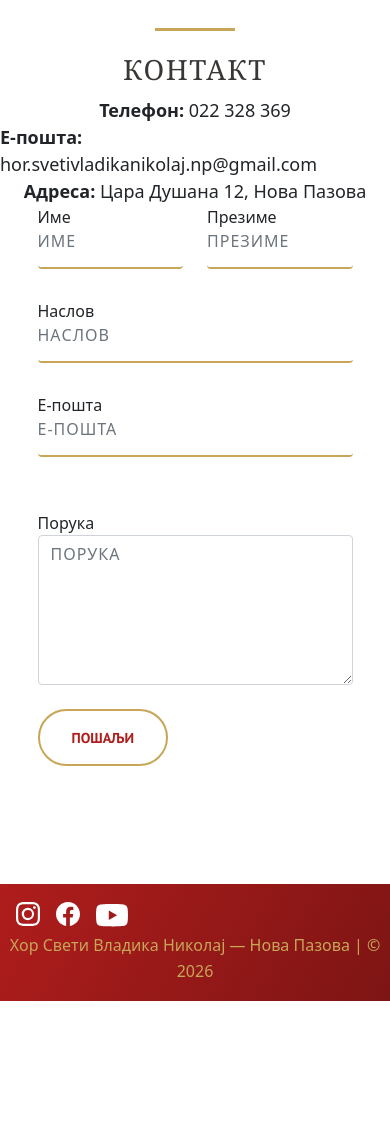
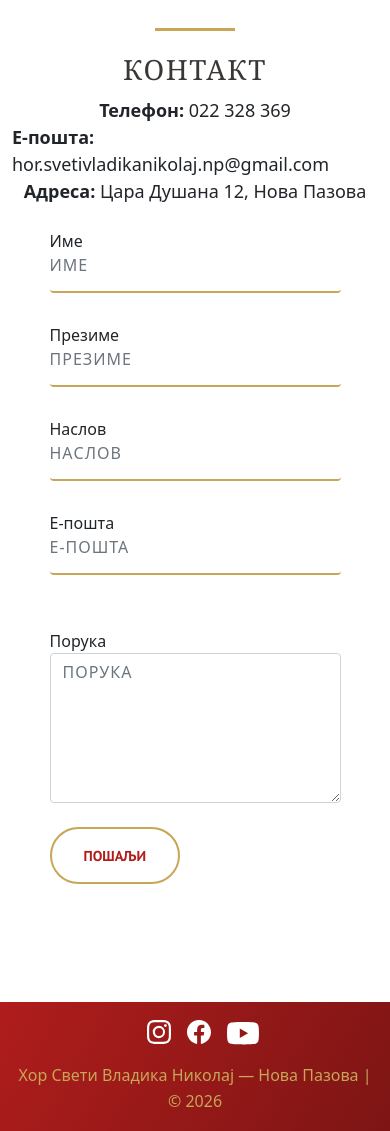
Before and after one commit to Cvoki/Horski-Sajt, a Jekyll site: the page built from kontakt.html, in a window 390 px wide. Shown: the part 311-1442 px from the top of the page. Built offline with Jekyll 4.4.1, drawn with Linux system fonts in a browser that asks for light colours; before the commit the page ends 1312 px from its top, so only the background shows below that.

Commit message:
Poboljsaj responzivnost sajta za sve uredjaje
Popravlja kontakt formu koja se nije slagala u jednu kolonu na
telefonima i izazivala horizontalno pomeranje stranice, dodaje
razmak footer-a na malim ekranima, sprecava preklapanje stavki
navigacije na tablet/laptop sirinama i dodaje fine podeske za
veoma male ekrane (mali telefoni, satovi).

```diff
--- a/_includes/footer.html
+++ b/_includes/footer.html
@@ -1,5 +1,5 @@
-<footer class="site-footer d-flex flex-wrap align-items-center py-3 my-4 mb-0 border-top">
-    <ul class="nav col-md-4 col-lg-3 col-xxl-2 list-unstyled d-flex">
+<footer class="site-footer d-flex flex-wrap justify-content-center justify-content-md-between align-items-center py-3 my-4 mb-0 border-top">
+    <ul class="nav col-12 col-md-4 col-lg-3 col-xxl-2 list-unstyled d-flex justify-content-center justify-content-md-start">
         <li class="ms-3">
             <a class="text-muted" target="_blank" rel="noopener noreferrer" href="{{ site.data.site_settings.instagram_url }}" aria-label="Инстаграм">
                 <svg class="icon" width="24" height="24" fill="white" viewBox="0 0 16 16">
@@ -22,7 +22,7 @@
             </a>
         </li>
     </ul>
-    <div class="col-md-5 col-lg-5 col-xxl-5 justify-content-end d-flex">
+    <div class="col-12 col-md-5 col-lg-5 col-xxl-5 justify-content-center justify-content-md-end d-flex">
         <p class="paragraf text-gold text-center">{{ site.title }} | © {{ 'now' | date: "%Y" }}</p>
     </div>
 </footer>
--- a/assets/css/style.css
+++ b/assets/css/style.css
@@ -27,6 +27,18 @@ body {
   color: var(--color-ink);
   font-family: var(--font-body);
   font-size: 1rem;
+  overflow-x: hidden;
+}
+
+img {
+  max-width: 100%;
+  height: auto;
+}
+
+table {
+  display: block;
+  max-width: 100%;
+  overflow-x: auto;
 }
 
 h1, h2, h3, h4, h5, h6 {
@@ -630,9 +642,19 @@ footer.site-footer {
   color: white;
   background: linear-gradient(120deg, var(--color-red) 0%, var(--color-red-dark) 100%);
   border-top: none !important;
+  padding-left: 1rem;
+  padding-right: 1rem;
+  row-gap: 0.75rem;
 }
 
 /* ---------- Responsive ---------- */
+
+/* Tableti i manji laptopovi: sprečava da stavke navigacije preliju red pre nego što se navbar sklopi u meni */
+@media (min-width: 992px) and (max-width: 1150px) {
+  .nav-item {
+    margin: 0 14px;
+  }
+}
 
 @media (max-width: 767px) {
   .nav-item {
@@ -665,4 +687,45 @@ footer.site-footer {
   .calendar-grid {
     max-width: 100%;
   }
+
+  footer.site-footer {
+    text-align: center;
+  }
 }
+
+/* Manji telefoni i pametni satovi sa veb pregledačem */
+@media (max-width: 380px) {
+  .nav-item {
+    margin: 0 10px;
+  }
+
+  .hero {
+    padding: 1.75rem 1rem;
+  }
+
+  h1 {
+    font-size: 1.5rem;
+    letter-spacing: 1px;
+  }
+
+  h4 {
+    font-size: 1.25rem;
+  }
+
+  .content-page .p-4 {
+    padding: 1rem !important;
+  }
+
+  .event-card-day {
+    font-size: 1.5rem;
+  }
+
+  .cal-cell {
+    font-size: 0.7rem;
+  }
+
+  .gallery-grid,
+  .news-grid {
+    grid-template-columns: 1fr;
+  }
+}
--- a/kontakt.html
+++ b/kontakt.html
@@ -11,19 +11,18 @@ description: "Контакт подаци и мапа хора „Свети В
         <iframe src="https://www.google.com/maps/embed?pb=!1m18!1m12!1m3!1d352.98689496408616!2d20.217577209801593!3d44.94579918510984!2m3!1f0!2f0!3f0!3m2!1i1024!2i768!4f13.1!3m3!1m2!1s0x475a5f858b1216bb%3A0x70c71635ec50c3a6!2z0KbRgNC60LLQsCDQv9GA0LXQv9C-0LTQvtCx0L3QtSDQvNCw0YLQuCDQn9Cw0YDQsNGB0LrQtdCy0LU!5e0!3m2!1shr!2srs!4v1665228953404!5m2!1shr!2srs"
         style="border:0; width:100%; height:100%;" allowfullscreen="" loading="lazy" referrerpolicy="no-referrer-when-downgrade"></iframe>
     </div>
-    <div id="container">
+    <div id="container" class="container">
         <div class="underline"></div>
-        <div class="col-md-6 col-lg-10" style="margin: auto;">
-            <div class="row">
-                <div class="col">
-                    <div>
+        <div class="row justify-content-center">
+            <div class="col-12 col-lg-10">
+                <div class="row g-4">
+                    <div class="col-12 col-md-5">
                         <h1>Контакт</h1>
                         <span class="kontakt"><strong>Телефон:</strong> {{ site.data.site_settings.phone }}</span>
                         <span class="kontakt"><strong>Е-пошта:</strong> {{ site.data.site_settings.email }}</span>
                         <span class="kontakt"><strong>Адреса:</strong> {{ site.data.site_settings.address }}</span>
                     </div>
-                </div>
-                <div class="col kontakt-forma">
+                    <div class="col-12 col-md-7 kontakt-forma">
                         <!-- Forma šalje poruke direktno na hor.svetivladikanikolaj.np@gmail.com preko formsubmit.co (bez naloga/backend-a).
                              Napomena: prva poruka koja stigne traži jednu potvrdu klikom na link u imejlu — posle toga radi automatski. -->
                         <form class="mt-0 pt-0" action="https://formsubmit.co/{{ site.data.site_settings.email }}" method="POST">
@@ -32,13 +31,13 @@ description: "Контакт подаци и мапа хора „Свети В
                             <input type="hidden" name="_captcha" value="false">
                             <input type="hidden" name="_next" value="{{ '/kontakt.html' | absolute_url }}?poslato=1">
                             <div class="row">
-                            <div class="col">
+                                <div class="col-12 col-sm-6">
                                     <div class="form-group">
                                         <label for="name">Име</label>
                                         <input type="text" id="name" name="Име" class="form-control" placeholder="Име" required>
                                     </div>
                                 </div>
-                            <div class="col">
+                                <div class="col-12 col-sm-6">
                                     <div class="form-group">
                                         <label for="surname">Презиме</label>
                                         <input type="text" id="surname" name="Презиме" class="form-control" placeholder="Презиме" required>
@@ -64,4 +63,5 @@ description: "Контакт подаци и мапа хора „Свети В
                 </div>
             </div>
         </div>
+    </div>
 </section>
```
Lines whose indentation alone changed are shown as unchanged.
